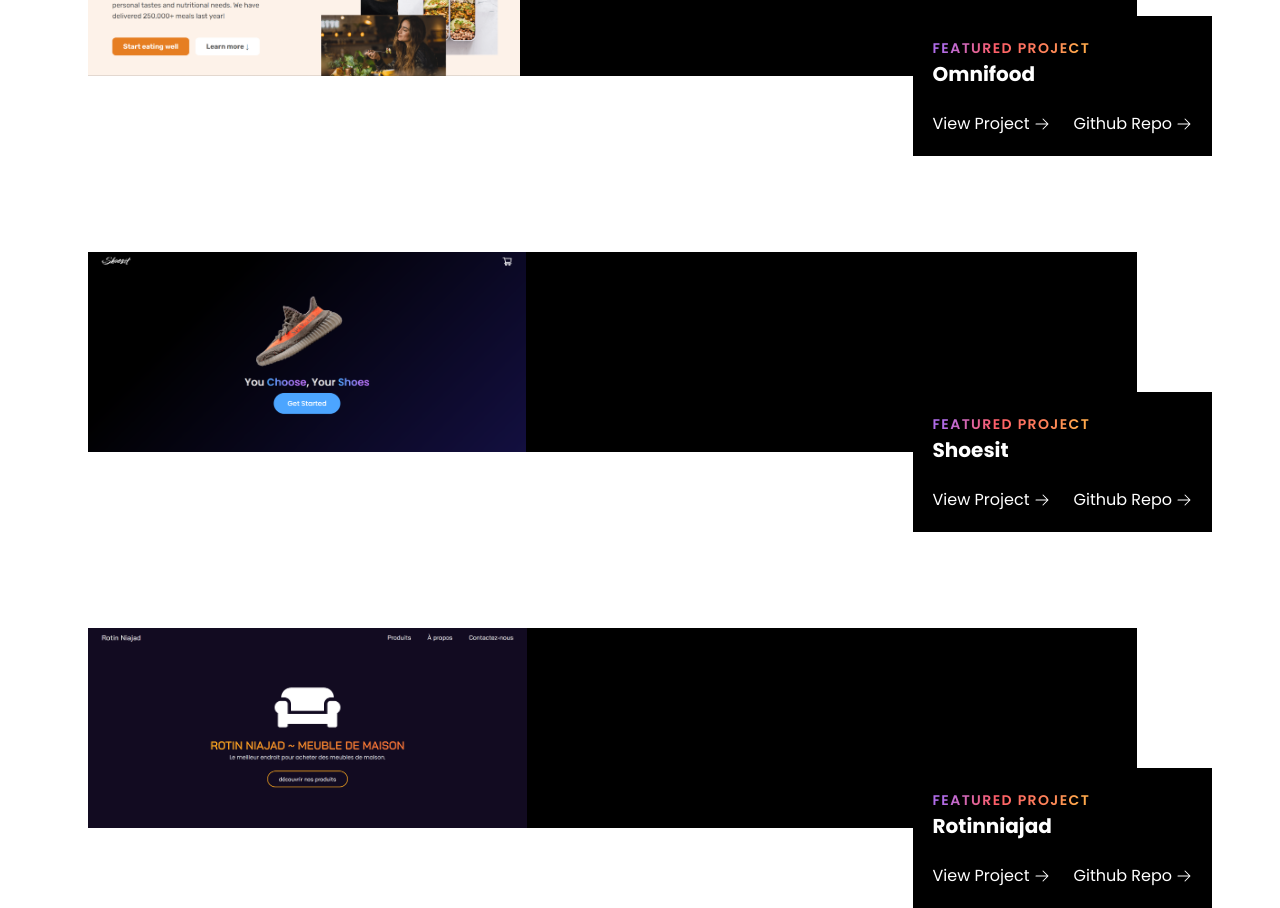
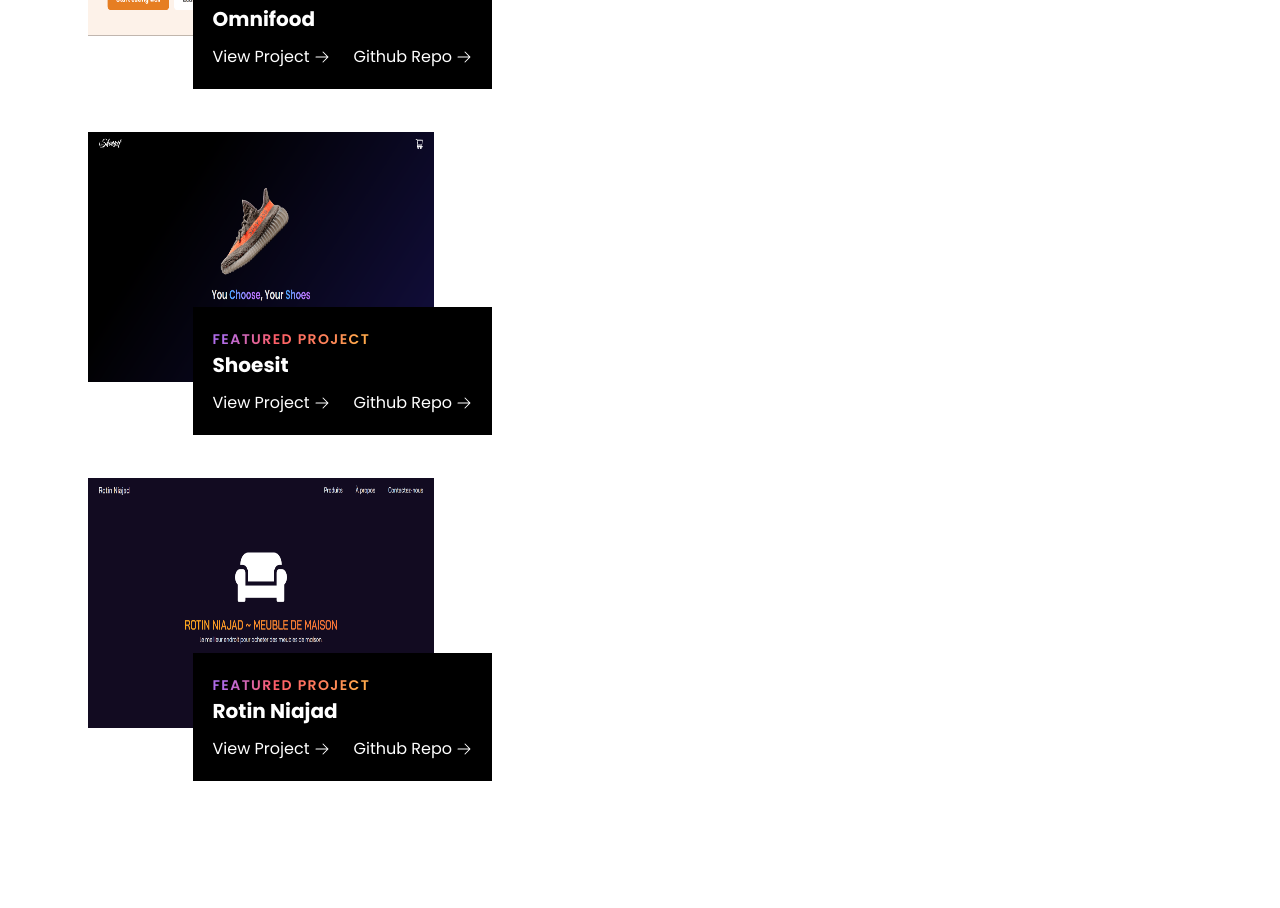
Before and after one commit to AmineElkhalidy/Portfolio, a React (Vite) app: page / in a window 1280 px wide. Shown: the part 2800-3708 px from the top of the page. After the commit the page ends 3581 px from the top, so only its background shows below. Built offline with nearby package versions, Linux system fonts and the light colour scheme; a web font is replaced by a local one.

Commit message:
Pushing projects for mobile devices...

```diff
--- a/src/sections/Projects.jsx
+++ b/src/sections/Projects.jsx
@@ -49,7 +49,7 @@ const Projects = () => {
       githubLink: "https://github.com/SamoudiAnas/Mamirou",
     },
     {
-      name: "Rotinniajad",
+      name: "Rotin Niajad",
       image: Rotinniajad,
       hrefLink: "https://mamirou.vercel.app/",
       githubLink: "https://github.com/SamoudiAnas/Mamirou",
@@ -69,11 +69,69 @@ const Projects = () => {
         </h2>
 
         {/* Work Container */}
-        <motion.div className="grid gap-44">
+        <div className="grid gap-24">
           {projects.map((project, index) => (
             <motion.div whileInView={{ opacity: [0, 1] }} key={index}>
-              <div className="relative w-full h-full">
-                <div className="w-[95%] h-[200px] bg-black-500">
+              {/* Project container */}
+              <div className="max-w-sm">
+                {/* Container */}
+                <div className="relative">
+                  {/* Image container */}
+                  <div className="h-[250px]">
+                    <img
+                      className="h-full w-[90%]"
+                      src={project.image}
+                      alt={project.name}
+                    />
+                  </div>
+
+                  {/* Project description */}
+                  <div className="bg-black-900 p-5 absolute top-[70%] -right-5">
+                    <span className="gradient-text text-sm uppercase tracking-widest font-semibold">
+                      Featured Project
+                    </span>
+                    <h2 className="text-white text-xl font-bold mb-3">
+                      {project.name}
+                    </h2>
+
+                    {/* Technologies used */}
+                    <div></div>
+
+                    {/* Buttons container */}
+                    <div className="flex gap-6">
+                      <a
+                        href={project.hrefLink}
+                        target="_blank"
+                        className="group inline-flex items-center gap-1 text-white cursor-pointer"
+                      >
+                        View Project{" "}
+                        <ArrowRightIcon className="w-4 h-4 duration-300 group-hover:translate-x-2" />
+                      </a>
+                      <a
+                        href={project.githubLink}
+                        target="_blank"
+                        className="group inline-flex items-center gap-1 text-white cursor-pointer"
+                      >
+                        Github Repo{" "}
+                        <ArrowRightIcon className="w-4 h-4 duration-300 group-hover:translate-x-2" />
+                      </a>
+                    </div>
+                  </div>
+                </div>
+              </div>
+            </motion.div>
+          ))}
+        </div>
+
+        {/* <motion.div className="grid gap-36 lg:grid-cols-2">
+          {projects.map((project, index) => (
+            <motion.div
+              className="relative w-full h-full md:max-w-2xl md:mx-auto lg:w-full"
+              whileInView={{ opacity: [0, 1] }}
+              key={index}
+            >
+              <div>
+                <div className="w-[95%] h-[250px] lg:w-full lg:h-full">
                   <img
                     className="h-full"
                     src={project.image}
@@ -81,22 +139,30 @@ const Projects = () => {
                   />
                 </div>
 
-                <div className="absolute top-[70%] -right-5 p-5 bg-black-900">
+                <div className="absolute top-[70%] md:top-[55%] -right-5 lg:top-[100%] lg:left-0 lg:right-0 p-5 bg-black-900 sm:p-10 md:p-14">
                   <span className="gradient-text text-sm uppercase tracking-widest font-semibold">
                     Featured Project
                   </span>
-                  <h2 className="text-xl text-white mb-6 font-bold">
+                  <h2 className="text-xl text-white mb-6 font-bold sm:text-2xl">
                     {project.name}
                   </h2>
 
                   <div></div>
 
                   <div className="flex gap-6">
-                    <a className="group inline-flex items-center gap-1 text-white cursor-pointer">
+                    <a
+                      href={project.hrefLink}
+                      target="_blank"
+                      className="group inline-flex items-center gap-1 text-white cursor-pointer"
+                    >
                       View Project{" "}
                       <ArrowRightIcon className="w-4 h-4 duration-300 group-hover:translate-x-2" />
                     </a>
-                    <a className="group inline-flex items-center gap-1 text-white cursor-pointer">
+                    <a
+                      href={project.githubLink}
+                      target="_blank"
+                      className="group inline-flex items-center gap-1 text-white cursor-pointer"
+                    >
                       Github Repo{" "}
                       <ArrowRightIcon className="w-4 h-4 duration-300 group-hover:translate-x-2" />
                     </a>
@@ -105,7 +171,7 @@ const Projects = () => {
               </div>
             </motion.div>
           ))}
-        </motion.div>
+        </motion.div> */}
       </motion.div>
     </section>
   );
```
